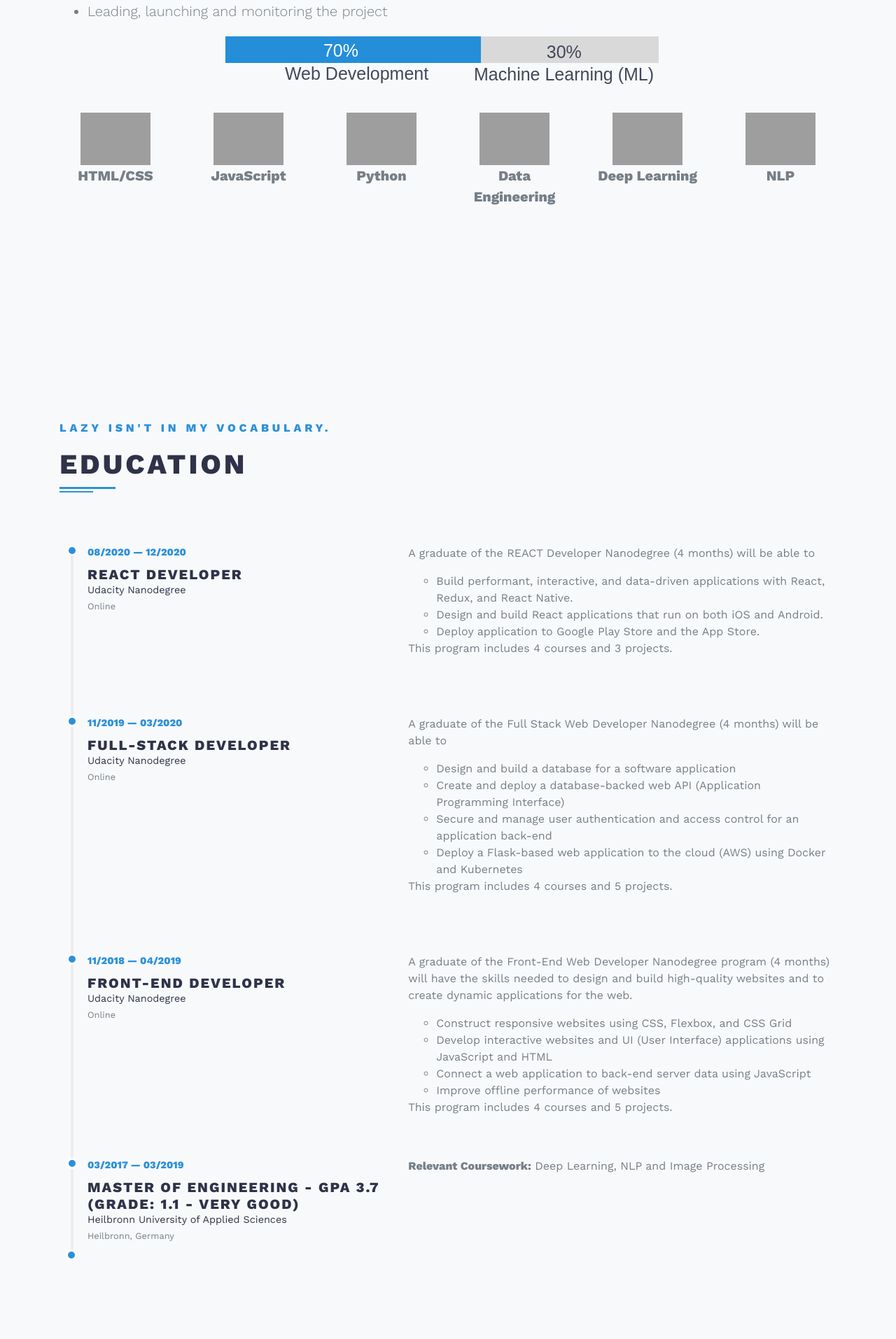
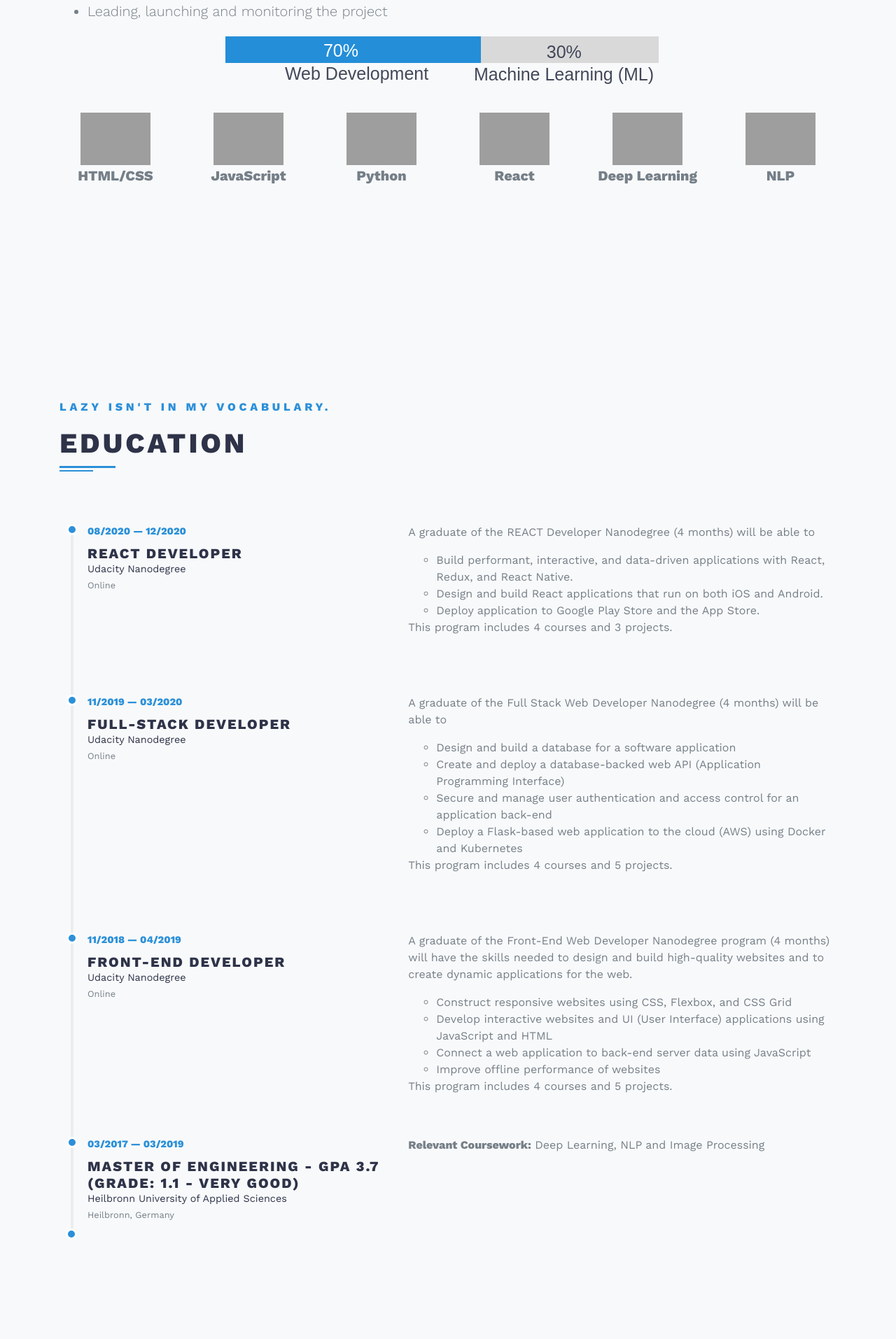
Before and after one commit to gwillig/personal_website, a Django app: page / in a window 1280 px wide. Shown: the part 1333-3247 px from the top of the page at 70% size. Run offline with Django 3.2, Linux system fonts and the light colour scheme; parts of the project's set-up code (start-up, migrations or seed data) failed here and were passed over; some libraries are stand-ins or nearby versions; grey boxes are pictures that could not be loaded.

Commit message:
MOD | opimized for linkedin searach

```diff
--- a/homepage/templates/home.html
+++ b/homepage/templates/home.html
@@ -13,12 +13,16 @@
     <meta property="og:title" content="Gustav Willig - AI Full-Stack Developer"/>
     <meta property="og:description" content="Gustav Willig - AI Full-Stack Developer"/>
     <meta property="og:image" href="{% static 'image/thumbnail.png' %}">
+    <meta name="image" property="og:image" content="{% static 'image/thumbnail.png' %}">
+    <meta name="author" content="Gustav Willig - AI Full-Stack Developer">
+    <meta property="og:type" content="Gustav Willig - AI Full-Stack Developer">
     <link rel="stylesheet" href="{%static 'css/bootstrap/css/bootstrap.min.css' %}">
     <!-- Google fonts-->
     <link rel="stylesheet" href="https://fonts.googleapis.com/css?family=Work+Sans:300,400,800&amp;display=swap">
     <!-- theme stylesheet-->
     {% load static %}
     <link rel="stylesheet" type="text/css" href="{%static 'css/homepage.css' %}">
+
     <!-- Favicon-->
     <link rel="apple-touch-icon" sizes="180x180" type="image/png" href="{% static 'image/apple-touch-icon.png' %}"/>
     <link rel="shortcut icon" type="image/png" href="{% static 'image/favicon-32x32.png' %}"/>
@@ -35,7 +39,8 @@
     <!-- navbar-->
     <header class="header">
       <nav class="navbar navbar-expand-lg fixed-top">
-        <div class="container notransition"><a class="navbar-brand" href="#"><img src="{% static 'image/android-chrome-192x192.png' %}" alt="" width="45"></a>
+        <div class="container notransition"><a class="navbar-brand" href="#">
+            <img src="{% static 'image/android-chrome-192x192.png' %}" alt="" width="45"></a>
           <button class="navbar-toggler navbar-toggler-right" type="button" data-toggle="collapse" data-target="#navbarSupportedContent" aria-controls="navbarSupportedContent" aria-expanded="false" aria-label="Toggle navigation"><i class="fas fa-bars"></i></button>
           <div class="collapse navbar-collapse" id="navbarSupportedContent">
             <ul class="navbar-nav ml-auto">
@@ -112,7 +117,7 @@
             <p class="lead text-muted "><strong>HTML/CSS</strong></p>
           </div>
           <div class="col-md-2 text-center">
-            <img src="{% static 'image/pie_chart_90.svg' %}"  alt="pie chart javascript expertise"  width="100" >
+            <img src="{% static 'image/pie_chart_80.svg' %}"  alt="pie chart javascript expertise"  width="100" >
             <p class="lead text-muted"><strong>JavaScript</strong></p>
           </div>
           <div class="col-md-2 text-center">
@@ -120,15 +125,15 @@
             <p class="lead text-muted"><strong>Python</strong></p>
           </div>
           <div class="col-md-2 text-center">
-            <img src="{% static 'image/pie_chart_90.svg' %}"  alt="pie chart data engineering expertise"  width="100" >
-            <p class="lead text-muted"><strong>Data Engineering</strong></p>
+            <img src="{% static 'image/pie_chart_75.svg' %}"  alt="pie chart react expertise"  width="100" >
+            <p class="lead text-muted"><strong>React</strong></p>
           </div>
           <div class="col-md-2 text-center">
             <img src="{% static 'image/pie_chart_90.svg' %}"  alt="pie chart deep learning"  width="100" >
             <p class="lead text-muted"><strong>Deep Learning</strong></p>
           </div>
           <div class="col-md-2 text-center">
-            <img src="{% static 'image/pie_chart_90.svg' %}"  alt="pie chart nlp"  width="100" >
+            <img src="{% static 'image/pie_chart_60.svg' %}"  alt="pie chart nlp"  width="100" >
             <p class="lead text-muted "><strong>NLP</strong></p>
           </div>
         </div>
```
Also changed, not shown: homepage/static/image/README.txt (added), homepage/static/image/pie_chart_70.svg.png (added), homepage/static/image/pie_chart_75.svg (added), 2 other files.
